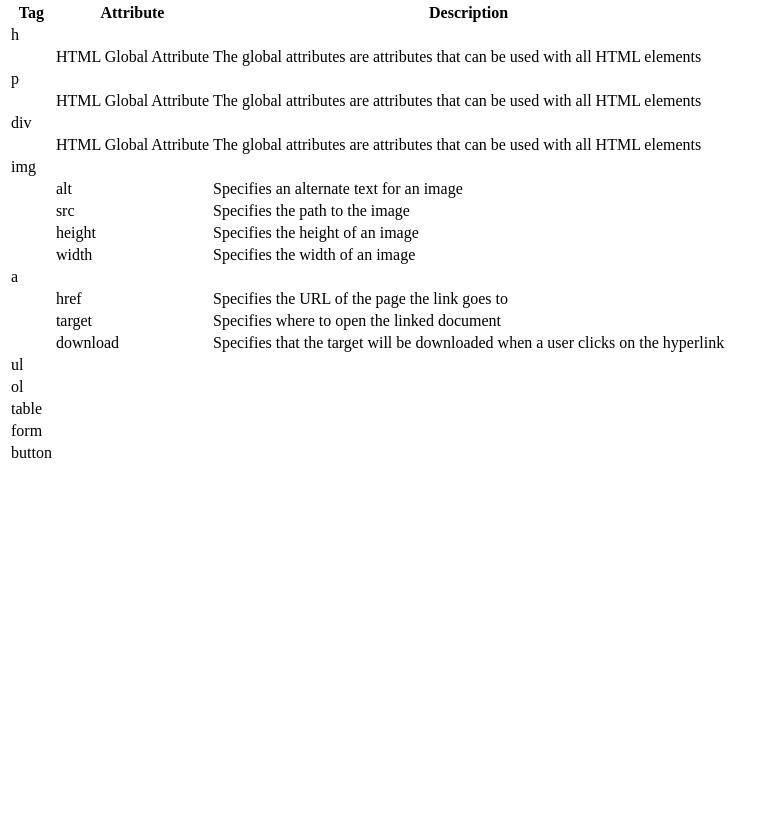
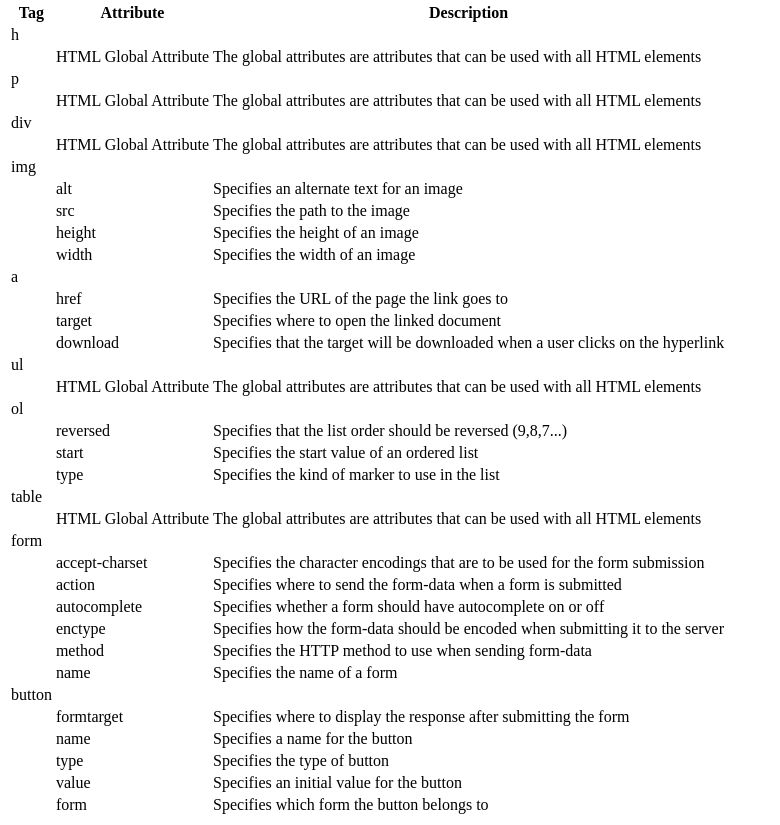
Before and after one commit to Ismaelsura/precodecamp, a plain HTML site: page attribute.html in a window 1280 px wide. Shown: the part 79-904 px from the top of the page, without its empty margins (0-780 px from the left). Before the commit the page ends 800 px from the top, so only its background shows below. Drawn offline with Linux system fonts and the light colour scheme.

Commit message:
Complete Attribute homework

```diff
--- a/attribute.html
+++ b/attribute.html
@@ -85,16 +85,96 @@
                 <td>ul</td>
             </tr>
             <tr>
+                <td></td>
+                <td>HTML Global Attribute</td>
+                <td>The global attributes are attributes that can be used with all HTML elements</td>
+            </tr>
+            <tr>
                 <td>ol</td>
+            </tr>
+            <tr>
+                <td></td>
+                <td>reversed</td>
+                <td>Specifies that the list order should be reversed (9,8,7...)</td>
+            </tr>
+            <tr>
+                <td></td>
+                <td>start</td>
+                <td>Specifies the start value of an ordered list</td>
+            </tr>
+            <tr>
+                <td></td>
+                <td>type</td>
+                <td>Specifies the kind of marker to use in the list</td>
             </tr>
             <tr>
                 <td>table</td>
             </tr>
             <tr>
+                <td></td>
+                <td>HTML Global Attribute</td>
+                <td>The global attributes are attributes that can be used with all HTML elements</td>
+            </tr>
+            <tr>
                 <td>form</td>
             </tr>
             <tr>
+                <td></td>
+                <td>accept-charset</td>
+                <td>Specifies the character encodings that are to be used for the form submission</td>
+            </tr>
+            <tr>
+                <td></td>
+                <td>action</td>
+                <td>Specifies where to send the form-data when a form is submitted</td>
+            </tr>
+            <tr>
+                <td></td>
+                <td>autocomplete</td>
+                <td>Specifies whether a form should have autocomplete on or off</td>
+            </tr>
+            <tr>
+                <td></td>
+                <td>enctype</td>
+                <td>Specifies how the form-data should be encoded when submitting it to the server</td>
+            </tr>
+            <tr>
+                <td></td>
+                <td>method</td>
+                <td>Specifies the HTTP method to use when sending form-data</td>
+            </tr>
+            <tr>
+                <td></td>
+                <td>name</td>
+                <td>Specifies the name of a form</td>
+            </tr>
+            <tr>
                 <td>button</td>
+            </tr>
+            <tr>
+                <td></td>
+                <td>formtarget</td>
+                <td>Specifies where to display the response after submitting the form</td>
+            </tr>
+            <tr>
+                <td></td>
+                <td>name</td>
+                <td>Specifies a name for the button</td>
+            </tr>
+            <tr>
+                <td></td>
+                <td>type</td>
+                <td>Specifies the type of button</td>
+            </tr>
+            <tr>
+                <td></td>
+                <td>value</td>
+                <td>Specifies an initial value for the button</td>
+            </tr>
+            <tr>
+                <td></td>
+                <td>form</td>
+                <td>Specifies which form the button belongs to</td>
             </tr>
         </tbody>
     </table>
```
Also changed, not shown: differentiation.html (added, +45 -0 lines).
